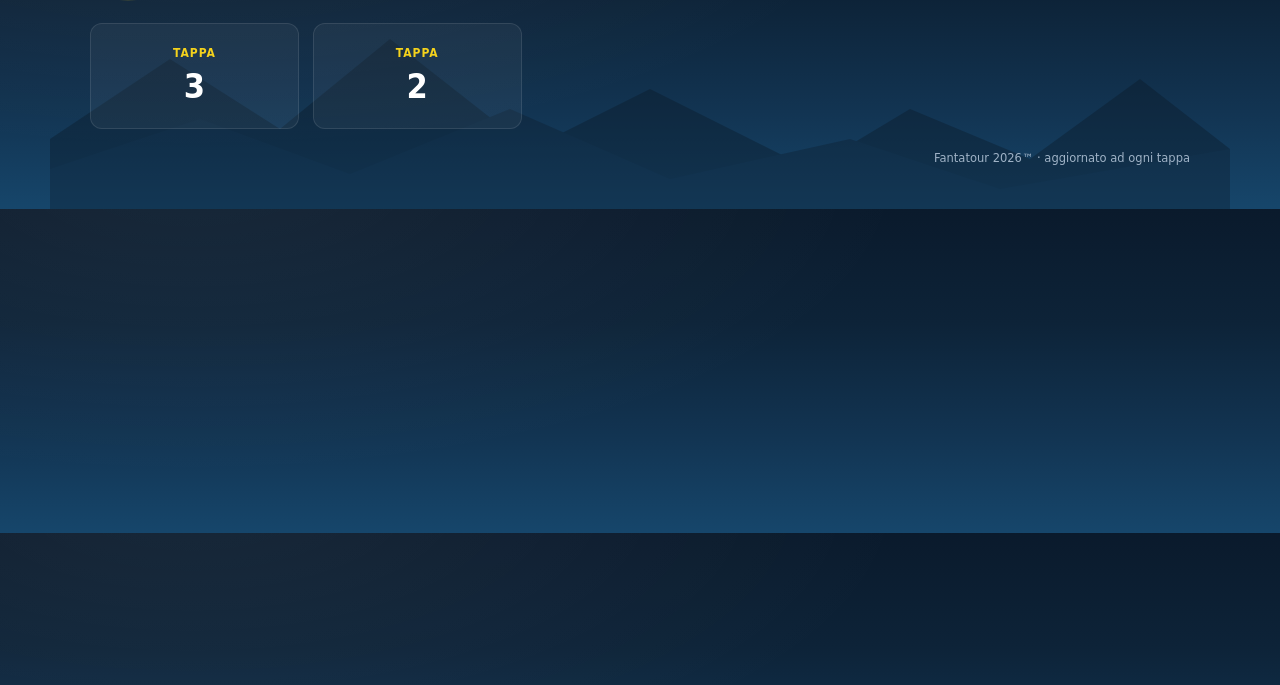
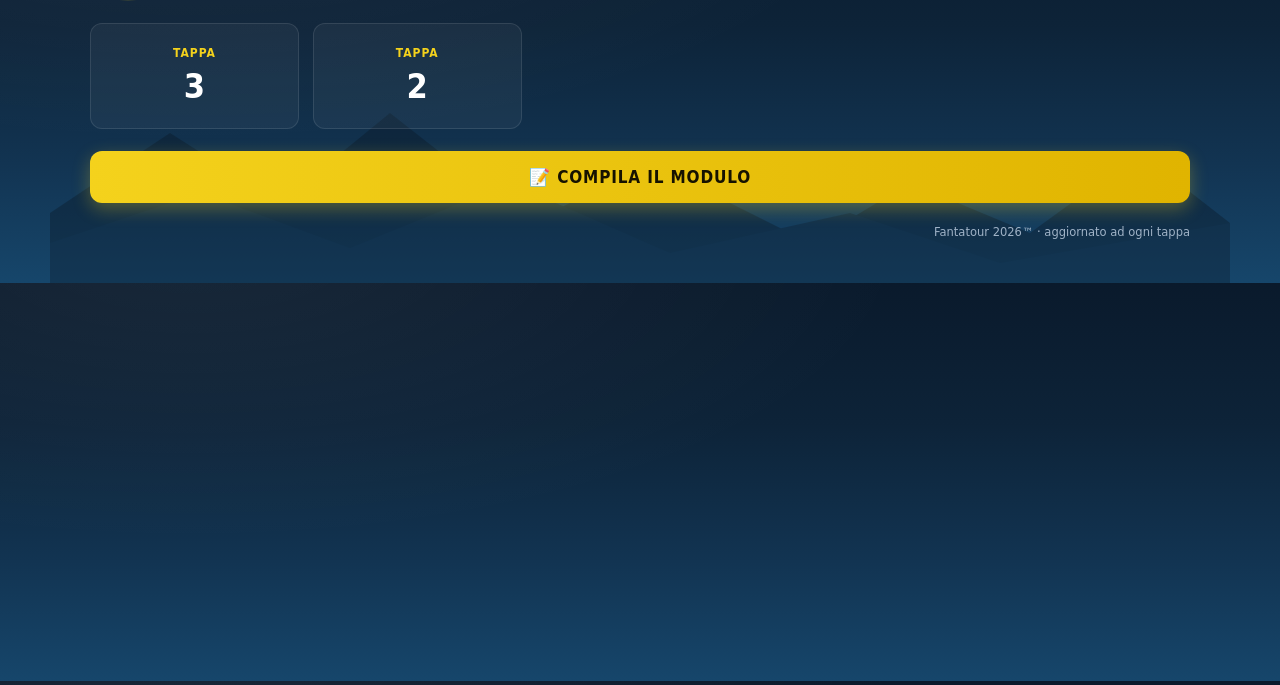
Before and after one commit to ambrodvd/fantatour2026, a plain HTML site: page index.html in a window 1280 px wide. Shown: the part 115-800 px from the top of the page. Drawn offline with Linux system fonts and the light colour scheme.

Commit message:
Add files via upload

```diff
--- a/index.html
+++ b/index.html
@@ -28,10 +28,14 @@
 
 .stage{
   position:relative;
-  width:1180px;
+  width:100%;
+  max-width:1180px;
   margin:0 auto;
   padding:36px 40px 44px;
   overflow:hidden;
+}
+@media(max-width:768px){
+  .stage{ padding:24px 16px 32px; }
 }
 
 .mtn-svg{
@@ -312,6 +316,39 @@
   font-size:34px;
   color:#fff;
 }
+
+.cta-form{
+  position:relative; z-index:2;
+  display:flex; align-items:center; justify-content:center;
+  gap:10px;
+  margin-top:22px;
+  width:100%;
+  background:linear-gradient(90deg, var(--yellow) 0%, var(--yellow-deep) 100%);
+  color:#161200;
+  text-decoration:none;
+  font-family:"DejaVu Sans Condensed",sans-serif;
+  text-transform:uppercase;
+  letter-spacing:0.05em;
+  font-weight:700;
+  font-size:17px;
+  padding:16px 20px;
+  border-radius:12px;
+  box-shadow:0 6px 18px rgba(244,210,28,0.3);
+  transition:transform .15s ease, box-shadow .15s ease;
+}
+.cta-form:hover{
+  transform:translateY(-2px);
+  box-shadow:0 8px 22px rgba(244,210,28,0.4);
+}
+.cta-form:active{
+  transform:translateY(0);
+}
+@media(max-width:600px){
+  .cta-form{
+    font-size:15px;
+    padding:16px 14px;
+  }
+}
 </style></head>
 <body>
 <div class="stage"><svg class="mtn-svg" viewBox="0 0 1180 210" preserveAspectRatio="none" xmlns="http://www.w3.org/2000/svg">
@@ -342,6 +379,7 @@
   <div class="tag">Tappa</div>
   <div class="tnum">2</div>
 </a></div>
+<a class="cta-form" href="https://forms.gle/Ww4PqcVrxsABcMun7" target="_blank" rel="noopener">📝 Compila il modulo</a>
 <div class="footer-note">Fantatour 2026™ &middot; aggiornato ad ogni tappa</div>
 </div>
 </body></html>
```
